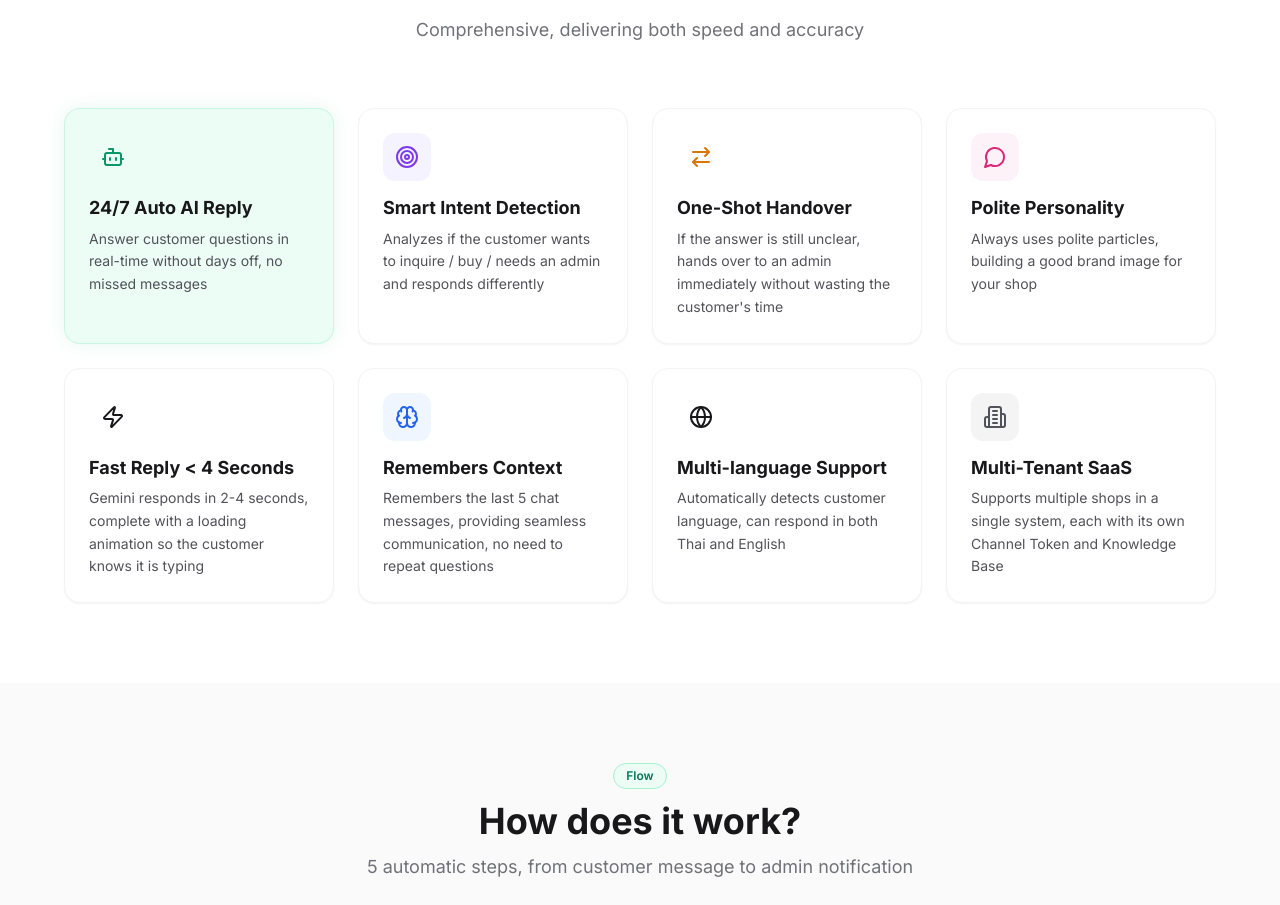
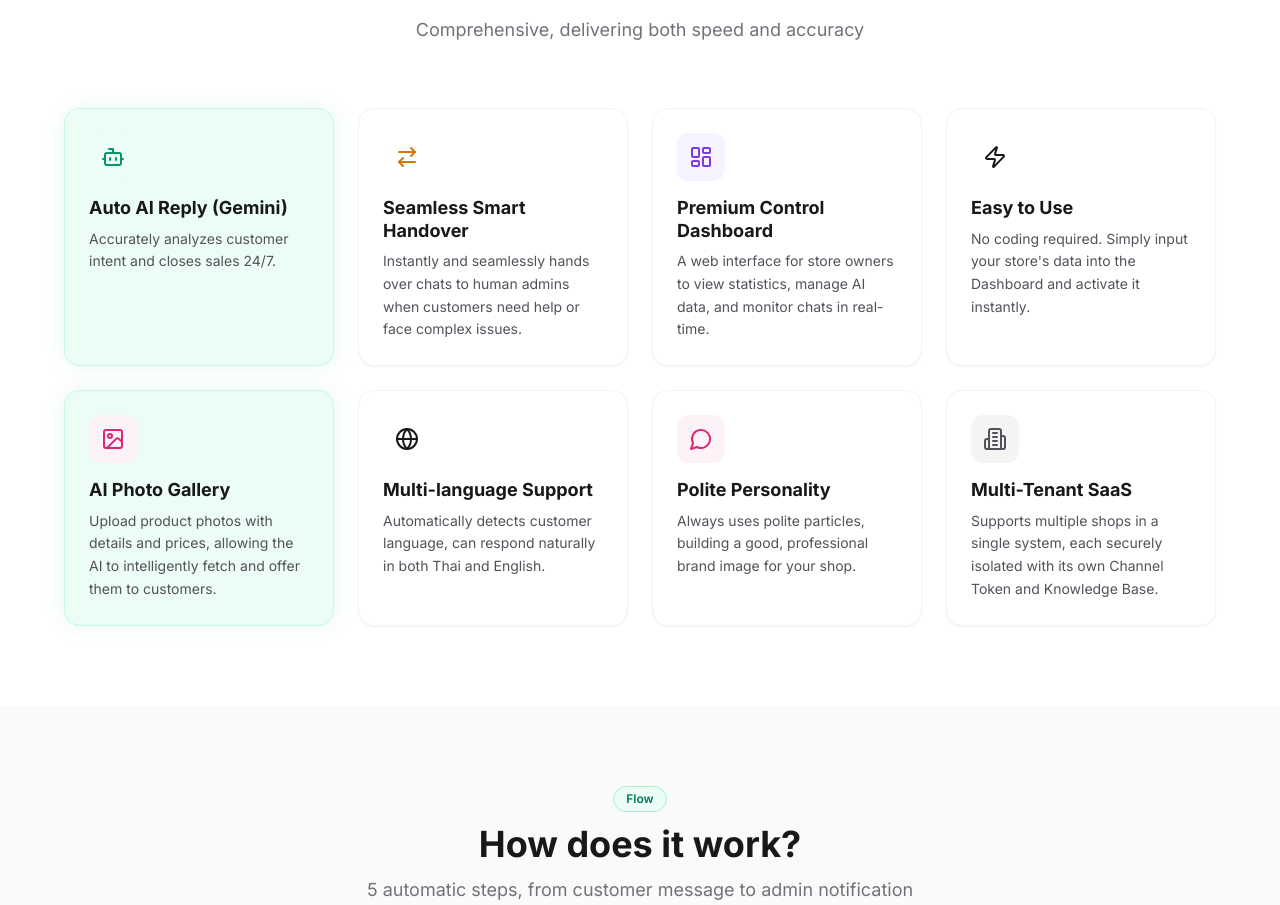
Before and after one commit to Aemitez1/chillandco-landing, a Next.js app: page /en in a window 1280 px wide. Shown: the part 1212-2117 px from the top of the page. Built offline with nearby package versions, Linux system fonts and the light colour scheme.

Commit message:
feat: update new feature

```diff
--- a/src/components/sections/FeaturesSection.tsx
+++ b/src/components/sections/FeaturesSection.tsx
@@ -43,7 +43,7 @@ export default function FeaturesSection({ features }: { features: FeaturesConten
                     initial="hidden"
                     whileInView="visible"
                     viewport={{ once: true, amount: 0.2 }}
-                    className="grid grid-cols-1 md:grid-cols-2 lg:grid-cols-4 gap-6 mt-16 w-full"
+                    className="grid grid-cols-1 md:grid-cols-2 lg:grid-cols-4 gap-6 mt-16 w-full max-w-6xl mx-auto"
                 >
                     {features.items.map((item, idx) => (
                         <motion.li
--- a/src/data/content-en.ts
+++ b/src/data/content-en.ts
@@ -88,58 +88,59 @@ export const features: FeaturesContent = {
             icon: "Bot",
             iconColor: "text-emerald-600",
             iconBg: "bg-emerald-50",
-            title: "24/7 Auto AI Reply",
-            desc: "Answer customer questions in real-time without days off, no missed messages",
+            title: "Auto AI Reply (Gemini)",
+            desc: "Accurately analyzes customer intent and closes sales 24/7.",
             highlight: true,
-        },
-        {
-            icon: "Target",
-            iconColor: "text-violet-600",
-            iconBg: "bg-violet-50",
-            title: "Smart Intent Detection",
-            desc: "Analyzes if the customer wants to inquire / buy / needs an admin and responds differently",
         },
         {
             icon: "ArrowRightLeft",
             iconColor: "text-amber-600",
             iconBg: "bg-amber-50",
-            title: "One-Shot Handover",
-            desc: "If the answer is still unclear, hands over to an admin immediately without wasting the customer's time",
+            title: "Seamless Smart Handover",
+            desc: "Instantly and seamlessly hands over chats to human admins when customers need help or face complex issues.",
+        },
+        {
+            icon: "LayoutDashboard",
+            iconColor: "text-violet-600",
+            iconBg: "bg-violet-50",
+            title: "Premium Control Dashboard",
+            desc: "A web interface for store owners to view statistics, manage AI data, and monitor chats in real-time.",
+        },
+        {
+            icon: "Zap",
+            iconColor: "text-yellow-600",
+            iconBg: "bg-yellow-50",
+            title: "Easy to Use",
+            desc: "No coding required. Simply input your store's data into the Dashboard and activate it instantly.",
+        },
+        {
+            icon: "Image",
+            iconColor: "text-pink-600",
+            iconBg: "bg-pink-50",
+            title: "AI Photo Gallery",
+            desc: "Upload product photos with details and prices, allowing the AI to intelligently fetch and offer them to customers.",
+            highlight: true,
+        },
+        {
+            icon: "Globe",
+            iconColor: "text-teal-600",
+            iconBg: "bg-teal-50",
+            title: "Multi-language Support",
+            desc: "Automatically detects customer language, can respond naturally in both Thai and English.",
         },
         {
             icon: "MessageCircle",
             iconColor: "text-pink-600",
             iconBg: "bg-pink-50",
             title: "Polite Personality",
-            desc: "Always uses polite particles, building a good brand image for your shop",
-        },
-        {
-            icon: "Zap",
-            iconColor: "text-yellow-600",
-            iconBg: "bg-yellow-50",
-            title: "Fast Reply < 4 Seconds",
-            desc: "Gemini responds in 2-4 seconds, complete with a loading animation so the customer knows it is typing",
-        },
-        {
-            icon: "Brain",
-            iconColor: "text-blue-600",
-            iconBg: "bg-blue-50",
-            title: "Remembers Context",
-            desc: "Remembers the last 5 chat messages, providing seamless communication, no need to repeat questions",
-        },
-        {
-            icon: "Globe",
-            iconColor: "text-teal-600",
-            iconBg: "bg-teal-50",
-            title: "Multi-language Support",
-            desc: "Automatically detects customer language, can respond in both Thai and English",
+            desc: "Always uses polite particles, building a good, professional brand image for your shop.",
         },
         {
             icon: "Building2",
             iconColor: "text-zinc-600",
             iconBg: "bg-zinc-100",
             title: "Multi-Tenant SaaS",
-            desc: "Supports multiple shops in a single system, each with its own Channel Token and Knowledge Base",
+            desc: "Supports multiple shops in a single system, each securely isolated with its own Channel Token and Knowledge Base.",
         },
     ],
 };
--- a/src/data/content-th.ts
+++ b/src/data/content-th.ts
@@ -94,53 +94,56 @@ export const features: FeaturesContent = {
             highlight: true,
         },
         {
-            icon: "Target",
-            iconColor: "text-violet-600",
-            iconBg: "bg-violet-50",
-            title: "ตรวจจับ Intent อัจฉริยะ",
-            desc: "วิเคราะห์ว่าลูกค้าต้องการ inquiry / buy / ต้องการแอดมิน แล้วตอบสนองต่างกัน",
-        },
-        {
             icon: "ArrowRightLeft",
             iconColor: "text-amber-600",
             iconBg: "bg-amber-50",
-            title: "One-Shot Handover",
-            desc: "ตอบแล้วลูกค้ายังไม่ชัดเจน ส่งต่อแอดมินทันที ไม่ดึงเวลาลูกค้า",
+            title: "ระบบสลับโหมดอัจฉริยะ (Seamless Handover)",
+            desc: "ส่งต่อแชทให้แอดมินมนุษย์ทันทีแบบไร้รอยต่อเมื่อลูกค้าต้องการคุยกับคน หรือเจอปัญหาซับซ้อน",
+        },
+        {
+            icon: "LayoutDashboard",
+            iconColor: "text-violet-600",
+            iconBg: "bg-violet-50",
+            title: "Dashboard ควบคุมพรีเมียม",
+            desc: "หน้าเว็บสำหรับเจ้าของร้าน ดูสถิติ จัดการข้อมูล AI และมอนิเตอร์แชทแบบ Real-time",
+            highlight: true,
+        },
+        {
+            icon: "Zap",
+            iconColor: "text-yellow-600",
+            iconBg: "bg-yellow-50",
+            title: "ใช้งานง่าย",
+            desc: "ไม่ต้องเขียนโค้ด แค่พิมพ์ข้อมูลร้านลงบน Dashboard เปิดใช้งานได้ทันที",
+        },
+        {
+            icon: "Image",
+            iconColor: "text-pink-600",
+            iconBg: "bg-pink-50",
+            title: "AI Photo Gallery",
+            desc: "อัปโหลดรูปภาพสินค้าพร้อมรายละเอียดและราคา ให้ AI ดึงข้อมูลไปเสนอขายได้อย่างชาญฉลาด",
+            highlight: true,
+        },
+        {
+            icon: "Globe",
+            iconColor: "text-teal-600",
+            iconBg: "bg-teal-50",
+            title: "รองรับหลายภาษา (Multi-Language)",
+            desc: "ตรวจจับภาษาลูกค้าอัตโนมัติ ตอบได้ทั้งภาษาไทยและอังกฤษได้อย่างเป็นธรรมชาติ",
+            highlight: true,
         },
         {
             icon: "MessageCircle",
             iconColor: "text-pink-600",
             iconBg: "bg-pink-50",
-            title: "บุคลิกสุภาพ เหมือนแอดมินจริง",
-            desc: 'ใช้ "ค่ะ", "นะคะ" เสมอ สร้าง Brand Image ที่ดีให้ร้านคุณ',
-        },
-        {
-            icon: "Zap",
-            iconColor: "text-yellow-600",
-            iconBg: "bg-yellow-50",
-            title: "ตอบเร็ว < 4 วินาที",
-            desc: "Gemini ตอบใน 2-4 วินาที พร้อม Loading Animation ให้ลูกค้าเห็นว่ากำลังพิมพ์",
-        },
-        {
-            icon: "Brain",
-            iconColor: "text-blue-600",
-            iconBg: "bg-blue-50",
-            title: "จำบทสนทนา",
-            desc: "จำประวัติแชท 5 รายการล่าสุด ต่อเนื่อง ไม่ต้องถามซ้ำ",
-        },
-        {
-            icon: "Globe",
-            iconColor: "text-teal-600",
-            iconBg: "bg-teal-50",
-            title: "รองรับหลายภาษา",
-            desc: "ตรวจจับภาษาลูกค้าอัตโนมัติ ตอบได้ทั้งภาษาไทยและอังกฤษ",
+            title: "พูดจาสุภาพ เป็นมิตร",
+            desc: "ใช้คำลงท้าย 'ค่ะ', 'นะคะ', 'ครับ' เสมอ สร้างภาพลักษณ์ที่ดีให้กับร้าน",
         },
         {
             icon: "Building2",
             iconColor: "text-zinc-600",
             iconBg: "bg-zinc-100",
             title: "Multi-Tenant SaaS",
-            desc: "รองรับหลายร้านในระบบเดียว แต่ละร้านมี Channel Token และ Knowledge Base ของตัวเอง",
+            desc: "รองรับหลายร้านในระบบเดียว แต่ละร้านมี Channel Token และ Knowledge Base จัดการแยกขาดจากกัน",
         },
     ],
 };
```
Also changed, not shown: .sdd/ARCHITECTURE.md.
